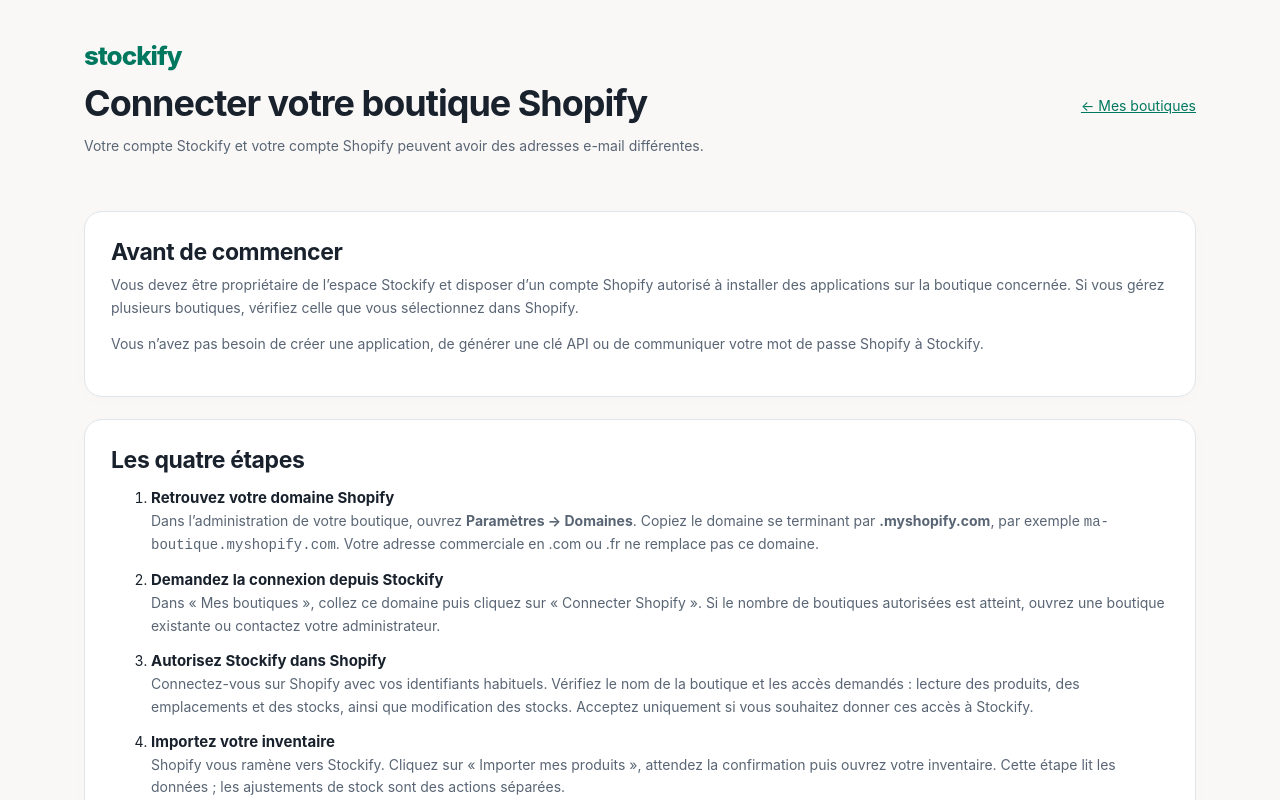
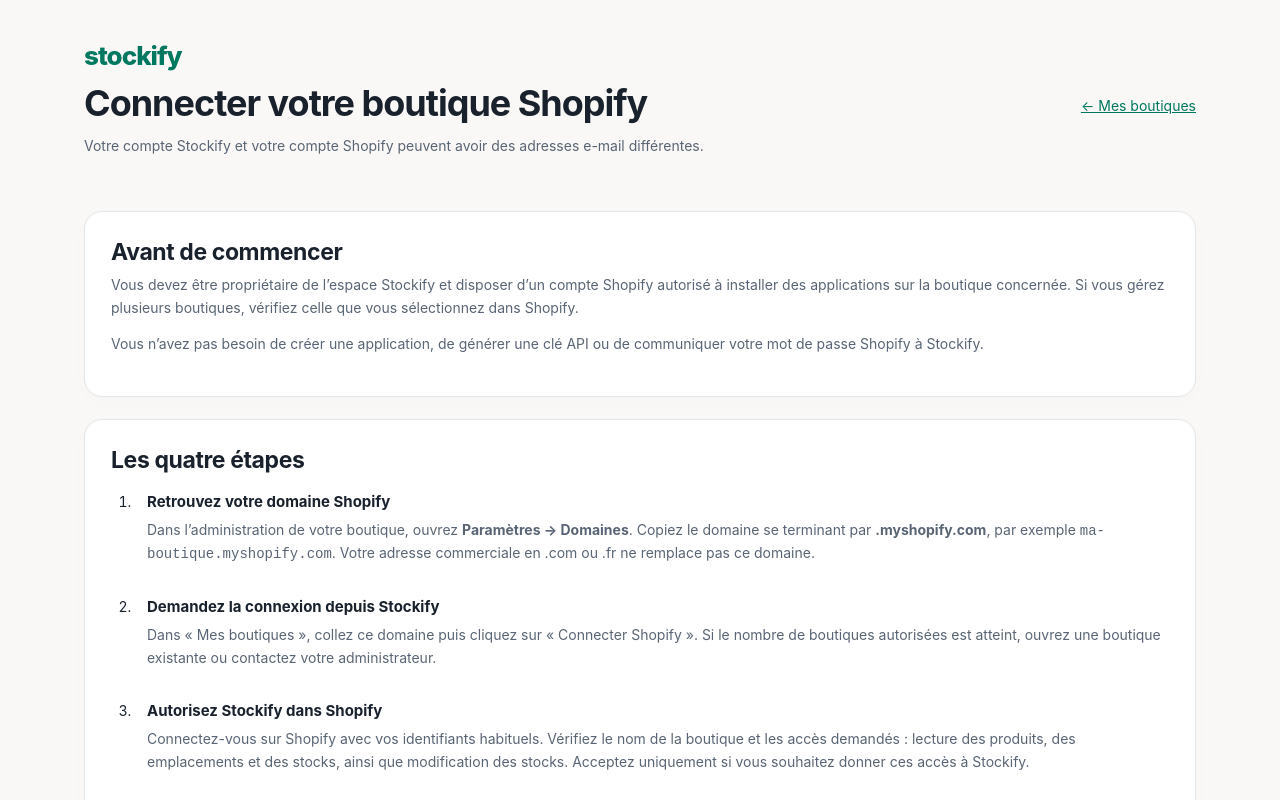
Before and after one commit to Patou1212/Shopify, a Next.js app: page /account/help/shopify in a window 1280 px wide. Shown: the top 800 px of the page. Built offline with nearby package versions, Linux system fonts and the light colour scheme.

Commit message:
feat: harmonize account and admin experience with Shopify guidance

```diff
--- a/app/account/saas.css
+++ b/app/account/saas.css
@@ -266,3 +266,17 @@
     flex-direction: column;
   }
 }
+
+.shopify-help-steps {
+  padding-left: 24px;
+}
+.shopify-help-steps li {
+  padding: 4px 0 14px 12px;
+}
+.shopify-help-steps h3 {
+  margin-bottom: 8px;
+}
+
+.saas-header nav { flex-wrap: wrap; }
+.saas-header nav a[aria-current="page"] { font-weight: 700; text-decoration-thickness: 2px; text-underline-offset: 6px; }
+.shop-options > .saas-form { margin-top: 20px; }
```
